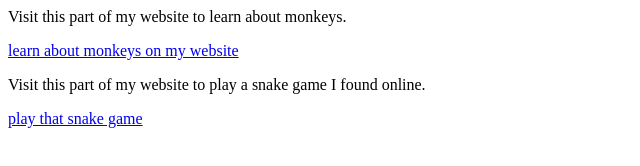
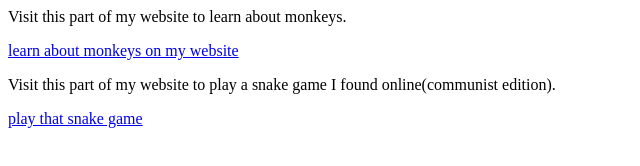
Before and after one commit to ComradeGardevoir/comradegardevoir.github.io, a plain HTML site: page index.html in a window 1280 px wide. Shown: the whole page, without its empty margins (0-640 px from the left). Drawn offline with Linux system fonts and the light colour scheme.

Commit message:
Update index.html

```diff
--- a/index.html
+++ b/index.html
@@ -1,6 +1,6 @@
 <html>
   <p>Visit this part of my website to learn about monkeys.</p>
   <a href="http://comradegardevoir.github.io/test.html">learn about monkeys on my website</a>
-   <p>Visit this part of my website to play a snake game I found online.</p>
+   <p>Visit this part of my website to play a snake game I found online(communist edition).</p>
   <a href="http://comradegardevoir.github.io/snake.html">play that snake game</a>
 </html>
```
